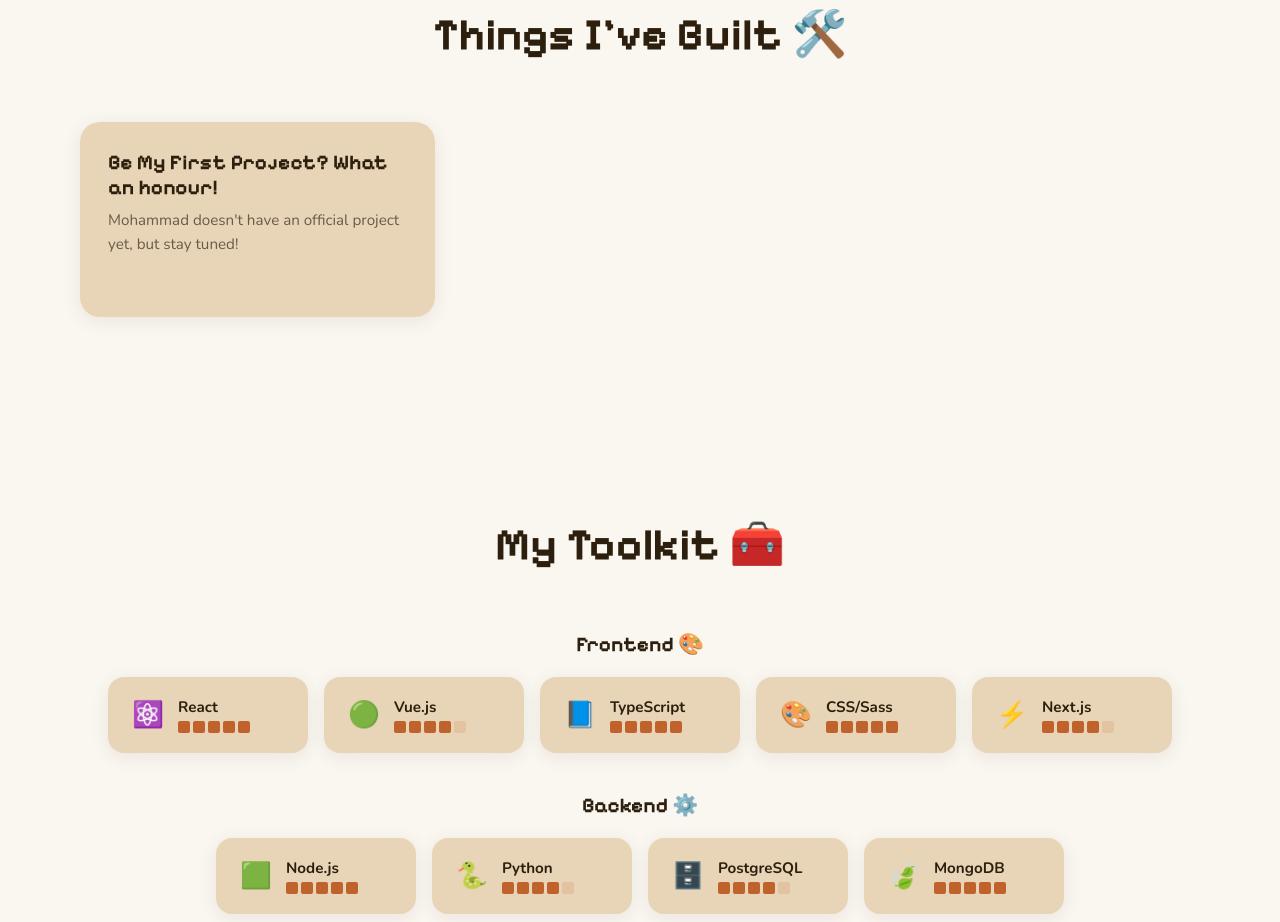
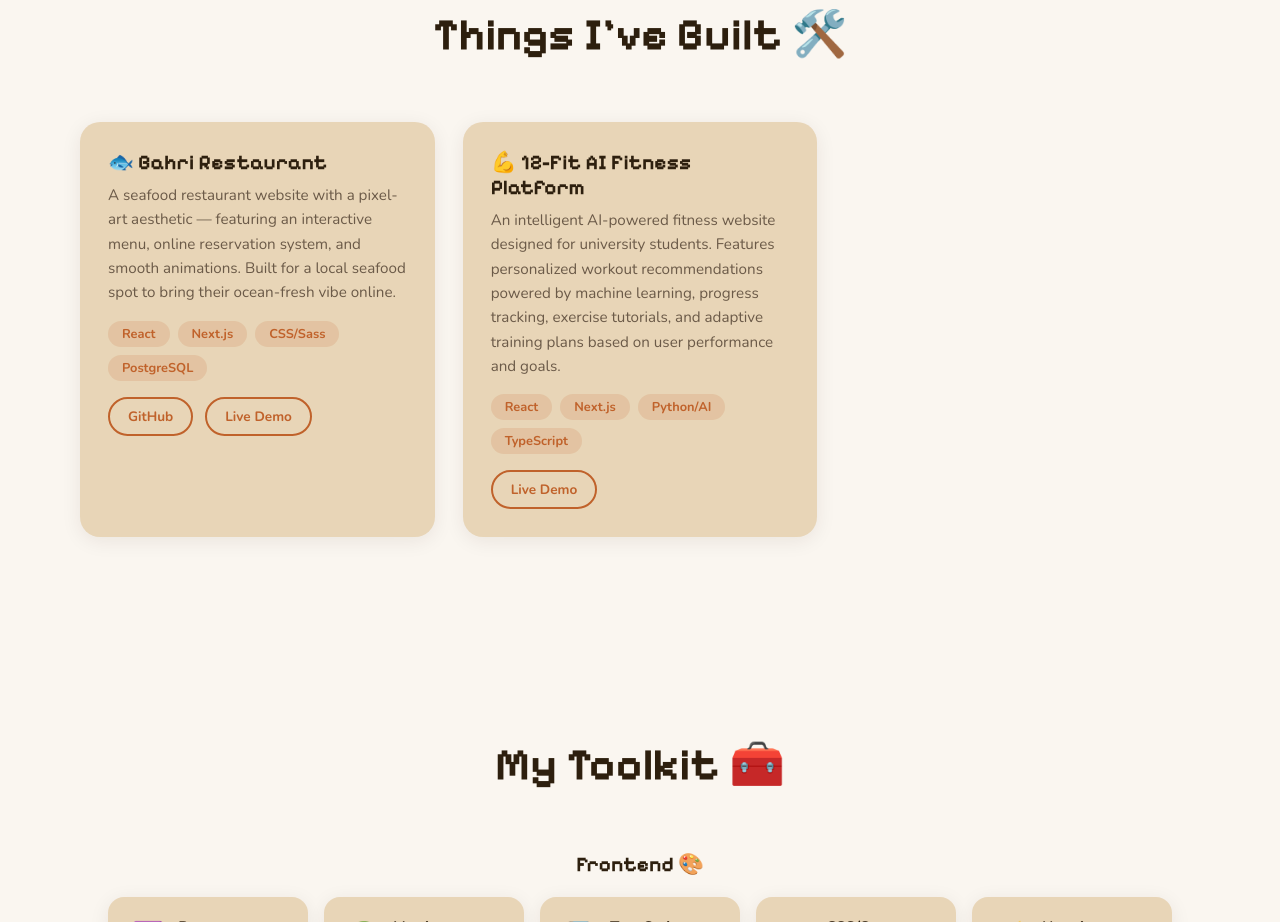
Before and after one commit to Mohammad14567/MohammadDawood, a plain HTML site: page index.html in a window 1280 px wide. Shown: the part 1720-2642 px from the top of the page. Drawn offline with nearby package versions, Linux system fonts and the light colour scheme.

Commit message:
Update index.html

```diff
--- a/index.html
+++ b/index.html
@@ -63,14 +63,36 @@
   <div class="projects-grid">
 
     <div class="project-card">
-      <h3>Be My First Project? What an honour!</h3>
-      <p>Mohammad doesn't have an official project yet, but stay tuned!</p>
+      <h3>🐟 Bahri Restaurant</h3>
+      <p>A seafood restaurant website with a pixel-art aesthetic — featuring an interactive menu, online reservation system, and smooth animations. Built for a local seafood spot to bring their ocean-fresh vibe online.</p>
       <div class="tech-pills">
+        <span class="tech-pill" style="background:rgba(192,98,43,0.15);color:var(--orange);">React</span>
+        <span class="tech-pill" style="background:rgba(192,98,43,0.15);color:var(--orange);">Next.js</span>
+        <span class="tech-pill" style="background:rgba(192,98,43,0.15);color:var(--orange);">CSS/Sass</span>
+        <span class="tech-pill" style="background:rgba(192,98,43,0.15);color:var(--orange);">PostgreSQL</span>
       </div>
       <div class="project-links">
+        <a href="https://github.com" target="_blank">GitHub</a>
+        <a href="#" target="_blank">Live Demo</a>
       </div>
       <div class="owl-stamp">🦉</div>
     </div>
+
+    <div class="project-card">
+      <h3>💪 12-Fit AI Fitness Platform</h3>
+      <p>An intelligent AI-powered fitness website designed for university students. Features personalized workout recommendations powered by machine learning, progress tracking, exercise tutorials, and adaptive training plans based on user performance and goals.</p>
+      <div class="tech-pills">
+        <span class="tech-pill" style="background:rgba(192,98,43,0.15);color:var(--orange);">React</span>
+        <span class="tech-pill" style="background:rgba(192,98,43,0.15);color:var(--orange);">Next.js</span>
+        <span class="tech-pill" style="background:rgba(192,98,43,0.15);color:var(--orange);">Python/AI</span>
+        <span class="tech-pill" style="background:rgba(192,98,43,0.15);color:var(--orange);">TypeScript</span>
+      </div>
+      <div class="project-links">
+        <a href="https://12-fit.vercel.app/" target="_blank">Live Demo</a>
+      </div>
+      <div class="owl-stamp">🦉</div>
+    </div>
+
 </section>
 
 <!-- Skills -->
```
